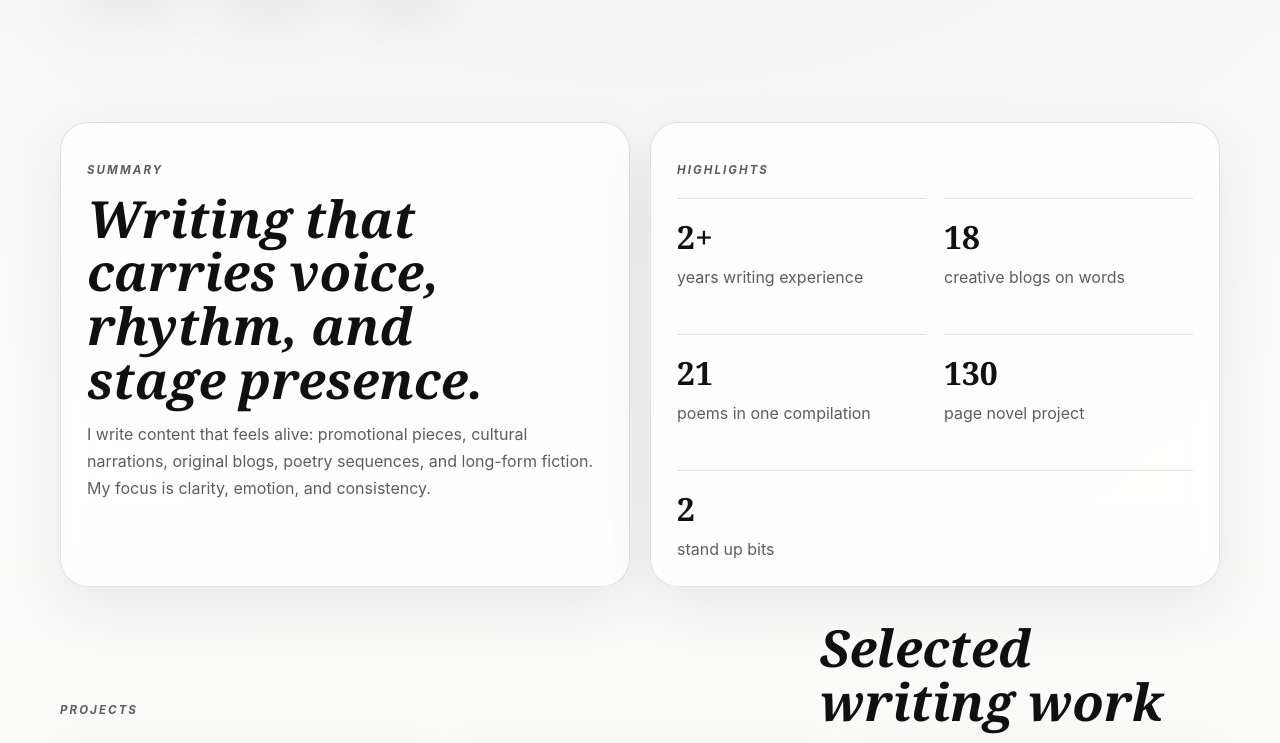
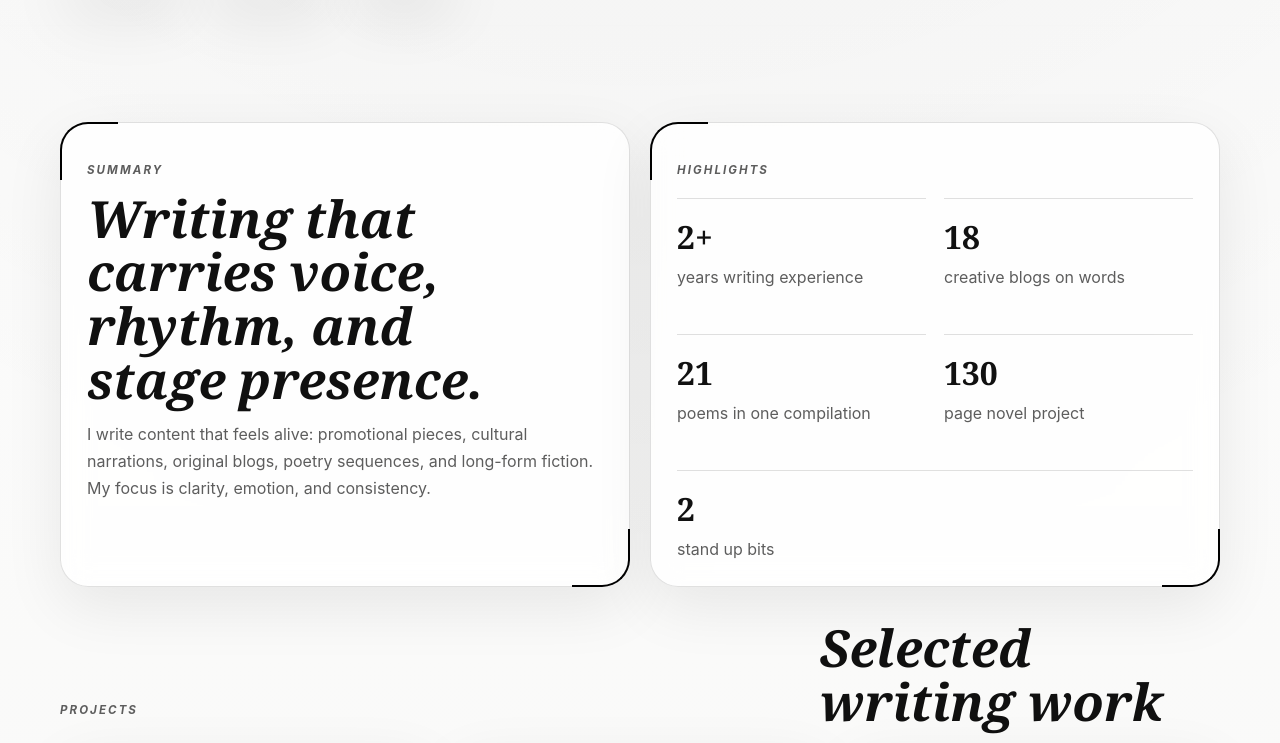
Before and after one commit to Kartikgupta08/Writer-Portfolio, a React (Vite) app: page / in a window 1280 px wide. Shown: the part 743-1486 px from the top of the page. Built offline with nearby package versions, Linux system fonts and the light colour scheme.

Commit message:
Border color Implemented

```diff
--- a/src/styles.css
+++ b/src/styles.css
@@ -610,6 +610,73 @@ h3 { font-size: 1.5rem; }
 .intro-card .hero-note { margin: 0 0 20px; }
 .intro-card p:last-child { margin-top: 0; }
 
+.intro-card,
+.stats-card,
+.project-card,
+.skills-card,
+.contact-card {
+  position: relative;
+}
+
+.intro-card::before,
+.stats-card::before,
+.project-card::before,
+.skills-card::before,
+.contact-card::before,
+.intro-card::after,
+.stats-card::after,
+.project-card::after,
+.skills-card::after,
+.contact-card::after {
+  content: "";
+  position: absolute;
+  width: 56px;
+  height: 56px;
+  pointer-events: none;
+}
+
+.intro-card::before,
+.stats-card::before,
+.project-card::before,
+.skills-card::before,
+.contact-card::before {
+  top: -1px;
+  left: -1px;
+  border-top: 2px solid #000;
+  border-left: 2px solid #000;
+  border-top-left-radius: 28px;
+}
+
+.intro-card::after,
+.stats-card::after,
+.project-card::after,
+.skills-card::after,
+.contact-card::after {
+  right: -1px;
+  bottom: -1px;
+  border-right: 2px solid #000;
+  border-bottom: 2px solid #000;
+  border-bottom-right-radius: 28px;
+}
+
+:root[data-theme='dark'] .intro-card::before,
+:root[data-theme='dark'] .stats-card::before,
+:root[data-theme='dark'] .project-card::before,
+:root[data-theme='dark'] .skills-card::before,
+:root[data-theme='dark'] .contact-card::before {
+  border-top-color: #12a8e0;
+  border-left-color: #12a8e0;
+}
+
+:root[data-theme='dark'] .intro-card::after,
+:root[data-theme='dark'] .stats-card::after,
+:root[data-theme='dark'] .project-card::after,
+:root[data-theme='dark'] .skills-card::after,
+:root[data-theme='dark'] .contact-card::after {
+  border-right-color: #12a8e0;
+  border-bottom-color: #12a8e0;
+}
+
 .projects-grid { display: grid; grid-template-columns: repeat(3, minmax(0, 1fr)); gap: 20px; }
 .project-card { display: grid; gap: 10px; }
 
```
